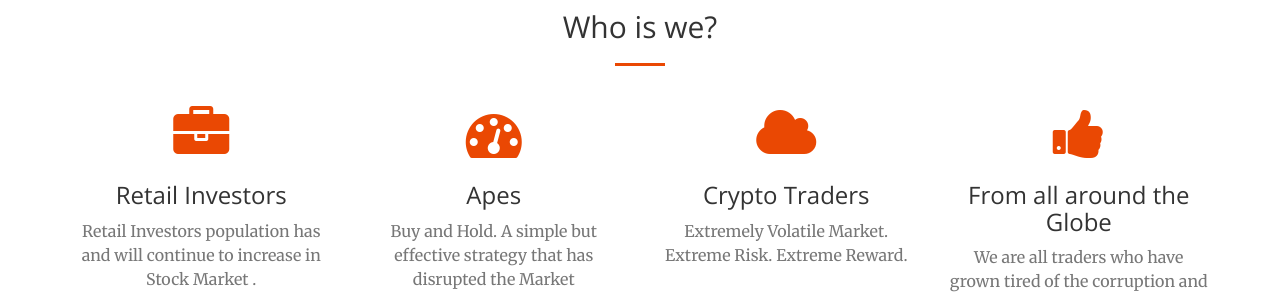
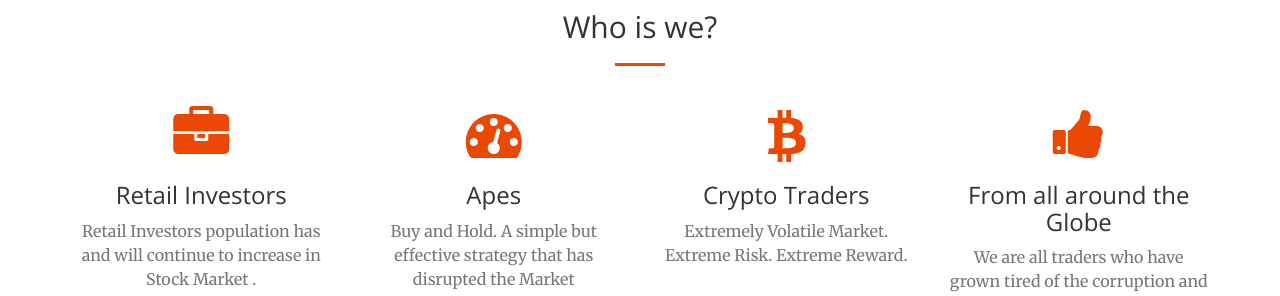
Before and after one commit to WeKnow1/Weknow, a Jekyll site: the page built from index.html, in a window 1280 px wide and 900 px high, scrolled down 1927 px. Shown: the part 150-446 px from the top of the window. Built offline with Jekyll 4.4.1, drawn with Linux system fonts in a browser that asks for light colours.

Commit message:
Update whyus.html

```diff
--- a/_includes/whyus.html
+++ b/_includes/whyus.html
@@ -25,7 +25,7 @@
             </div>
             <div class="col-lg-3 col-md-6 text-center">
                 <div class="service-box">
-                    <i class="fa fa-4x fa-cloud wow bounceIn text-primary"></i>
+                    <i class="fa fa-4x fa-bitcoin wow bounceIn text-primary"></i>
                     <h3>Crypto Traders</h3>
                     <p class="text-muted">Extremely Volatile Market. Extreme Risk. Extreme Reward.</p>
                 </div>
```
